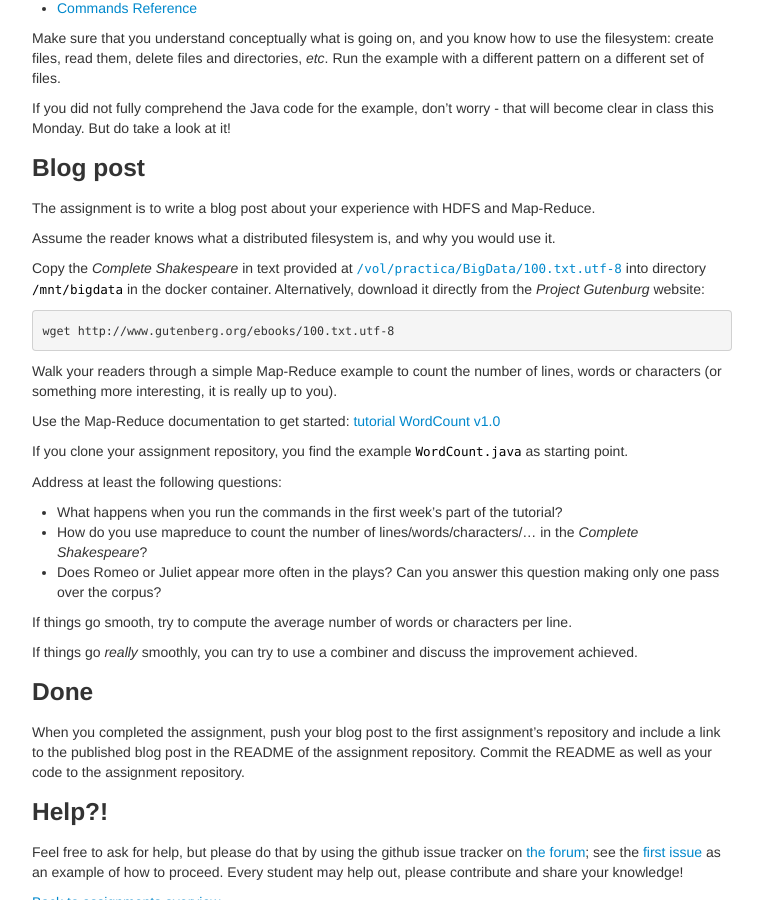
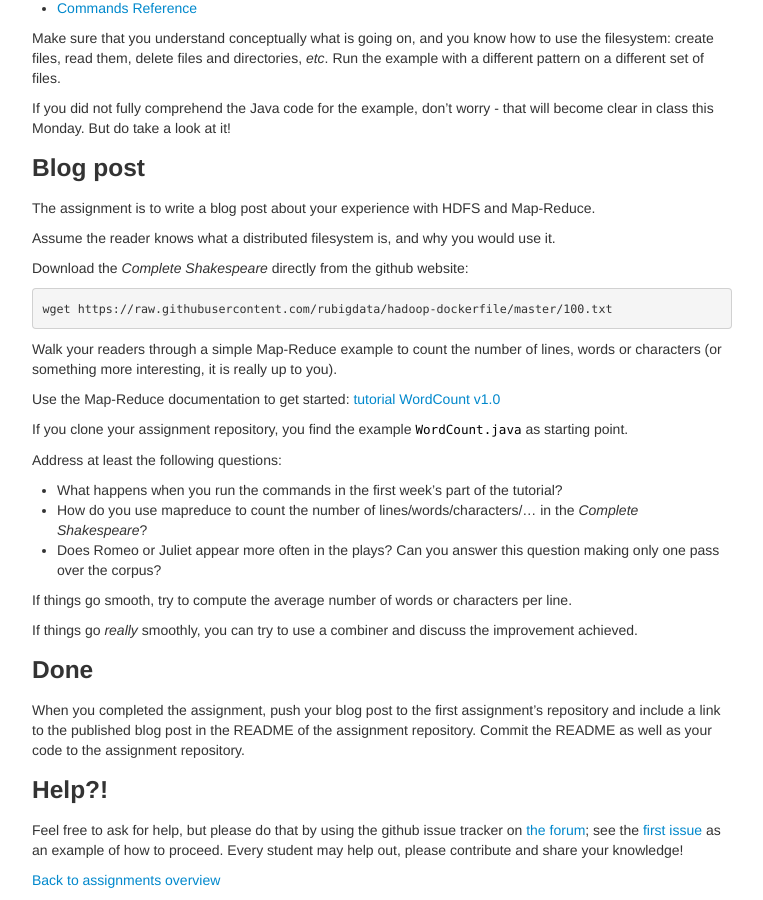
Before and after one commit to Thelukepet/course, a Jekyll site: the page built from assignments/A2-mapreduce.md, in a window 1280 px wide and 900 px high, scrolled down 485 px. Shown: the whole window, without its empty margins (258-1021 px from the left). Built offline with Jekyll 4.4.1, drawn with Linux system fonts in a browser that asks for light colours.

Commit message:
Fixed txt download url

````diff
--- a/assignments/A2-mapreduce.md
+++ b/assignments/A2-mapreduce.md
@@ -39,13 +39,10 @@ The assignment is to write a blog post about your experience with HDFS and Map-R
 
 Assume the reader knows what a distributed filesystem is, and why you would use it.
 
-Copy the *Complete Shakespeare* in text provided at
-[`/vol/practica/BigData/100.txt.utf-8`](file:///vol/practica/BigData/100.txt.utf-8)
-into directory `/mnt/bigdata` in the docker container.
-Alternatively, download it directly from the _Project Gutenburg_ website:
+Download the *Complete Shakespeare* directly from the github website:
 
 ```
-wget http://www.gutenberg.org/ebooks/100.txt.utf-8
+wget https://raw.githubusercontent.com/rubigdata/hadoop-dockerfile/master/100.txt
 ```
 
 Walk your readers through a simple Map-Reduce example to count the number of lines, words or characters
````
